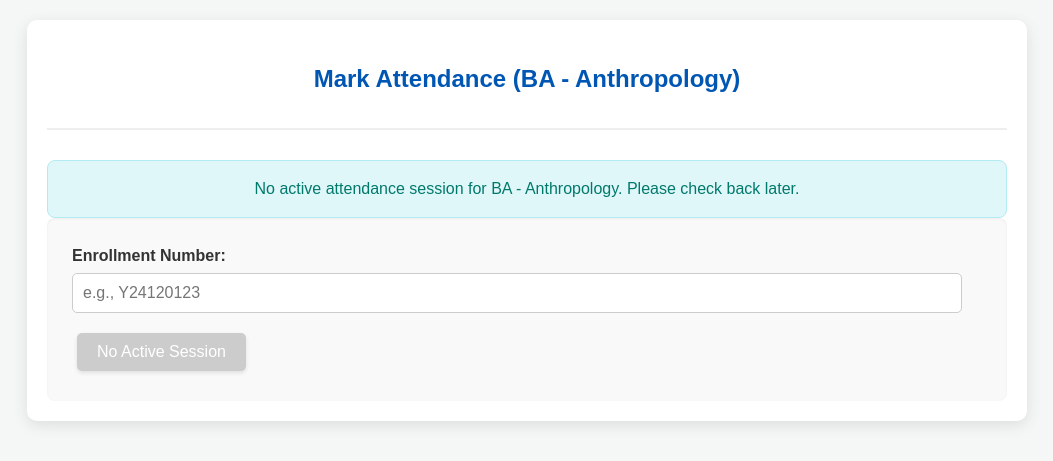
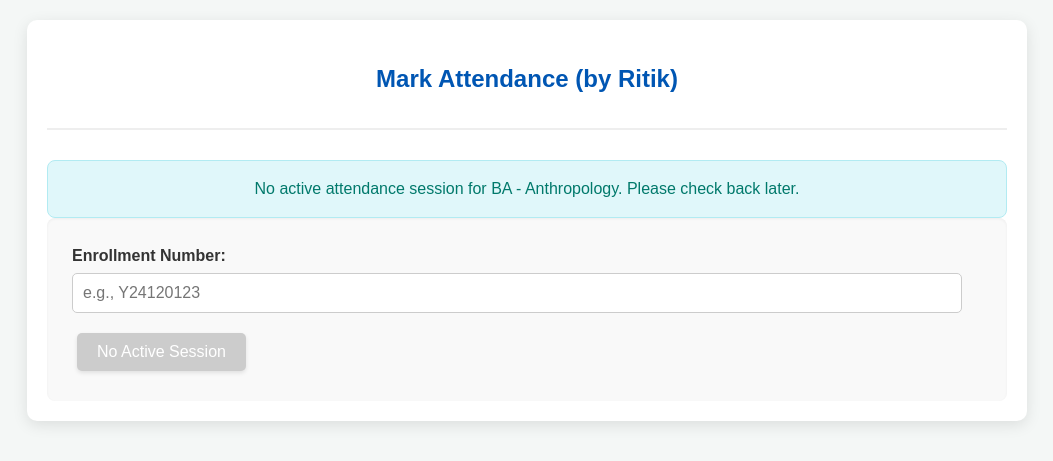
Before and after one commit to ritik-raj-gupta-1/ritik-attendance-app, a Flask app: page /mark_attendance in a window 1280 px wide. Shown: the top 461 px of the page, without its empty margins (113-1166 px from the left). Run offline with Flask 3, Linux system fonts and the light colour scheme; data that the repository does not hold is empty; some libraries are stand-ins or nearby versions.

Commit message:
Update: Changed title on student attendance page to 'Mark BA Attendance (by Ritik)'

```diff
--- a/templates/student_attendance.html
+++ b/templates/student_attendance.html
@@ -50,7 +50,7 @@
 <body>
     <div class="container">
         <div class="header">
-            <h2>Mark Attendance (BA - Anthropology)</h2>
+            <h2>Mark Attendance (by Ritik)</h2>
         </div>
 
         {# Global status message div for JavaScript #}
```
